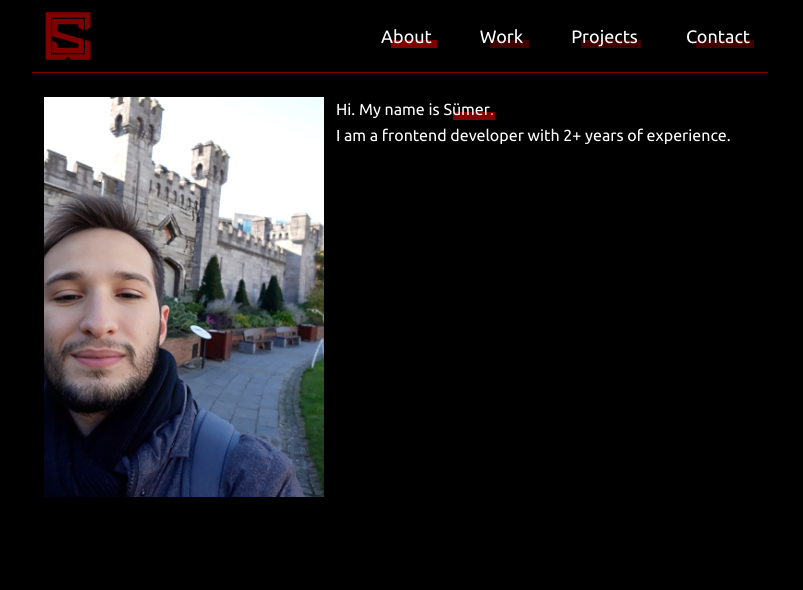
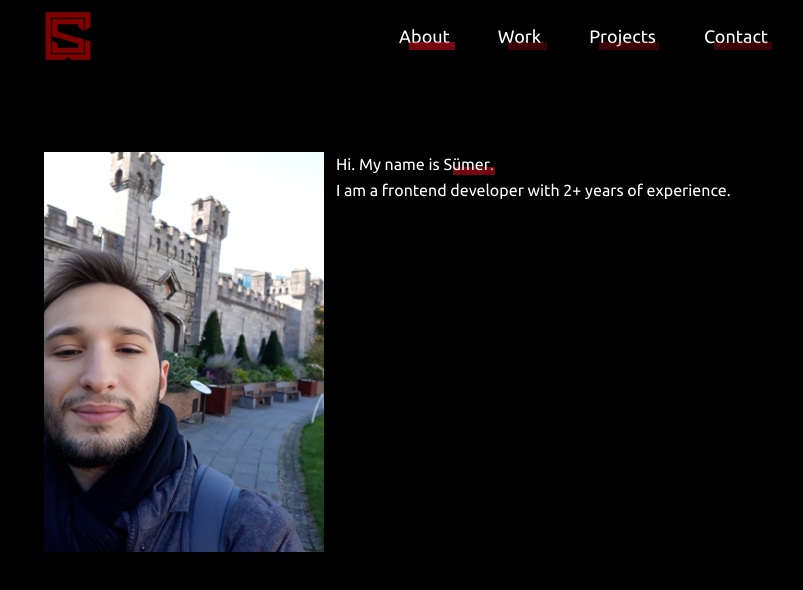
Before and after one commit to ismailsumercetin/sumercetin.github.io, a Next.js app: page /about in a window 1280 px wide. Shown: the top 590 px of the page, without its empty margins (240-1043 px from the left). Built offline with nearby package versions, Linux system fonts and the light colour scheme.

Commit message:
PersonalWebsite:: common underlined link class

```diff
--- a/components/header.js
+++ b/components/header.js
@@ -14,10 +14,10 @@ export default function Header() {
     };
     const linkSection = (
       <nav className={`${utilStyles.row} ${utilStyles.navigationContainer}`}>
-        <Link className={`${isActiveClass('/about')}`} href="/about">About</Link>
-        <Link className={`${isActiveClass('/work')}`} href="/work">Work</Link>
-        <Link className={`${isActiveClass('/projects')}`} href="/projects">Projects</Link>
-        <Link className={`${isActiveClass('/contact')}`} href="/contact">Contact</Link>
+        <Link className={`${isActiveClass('/about')} ${utilStyles.underlinedLink}`} href="/about">About</Link>
+        <Link className={`${isActiveClass('/work')} ${utilStyles.underlinedLink}`} href="/work">Work</Link>
+        <Link className={`${isActiveClass('/projects')} ${utilStyles.underlinedLink}`} href="/projects">Projects</Link>
+        <Link className={`${isActiveClass('/contact')} ${utilStyles.underlinedLink}`} href="/contact">Contact</Link>
       </nav>
     );
     return ( isSmall ? <MenuSection /> : linkSection)
--- a/styles/about.module.css
+++ b/styles/about.module.css
@@ -24,7 +24,7 @@
     position: absolute;
     top: 12px;
     left: 10px;
-    background-color: rgba(255, 0, 0, .5);
+    background-color: rgba(234, 15, 30, .5);
     width: 90%;
     height: 8px;
 }
--- a/styles/utils.module.css
+++ b/styles/utils.module.css
@@ -10,29 +10,7 @@
 }
 
 .navigationContainer {
-  font-size: 18px;
   gap: 48px;
-  margin-right: 18px;
-}
-
-.navigationContainer a {
-  position: relative;
-  z-index: 0;
-}
-
-.navigationContainer a::after {
-  z-index: -1;
-  content: '';
-  position: absolute;
-  top: 14px;
-  left: 10px;
-  background-color: rgba(255, 0, 0, .25);
-  width: 90%;
-  height: 8px;
-}
-
-.activeLink::after {
-  background-color: rgba(255, 0, 0, .5) !important;
 }
 
 .container {
@@ -42,11 +20,30 @@
 
 .header {
   justify-content: space-between;
-  border-bottom: 1px solid rgba(255, 0, 0, 0.5);
-  margin-bottom: 24px;
+  margin-bottom: 80px;
 }
 
 .logo {
   width: 72px;
   height: 72px;
 }
+
+.underlinedLink {
+  position: relative;
+  font-size: 18px;
+}
+
+.underlinedLink::after {
+  z-index: 0;
+  content: '';
+  position: absolute;
+  top: 16px;
+  left: 10px;
+  background-color: rgba(234, 15, 30, .25);
+  width: 90%;
+  height: 8px;
+}
+
+.activeLink::after {
+  background-color: rgba(234, 15, 30, .5);
+}
```
Also changed, not shown: pages/index.js (+4 -4 lines), styles/home.module.css (+2 -5 lines).
